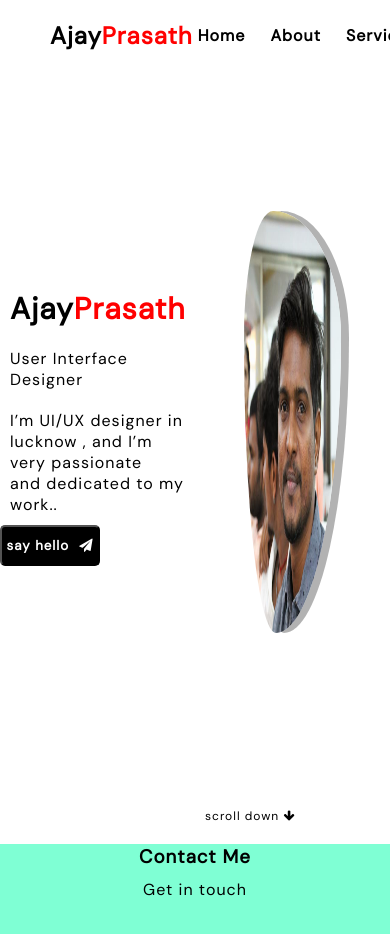
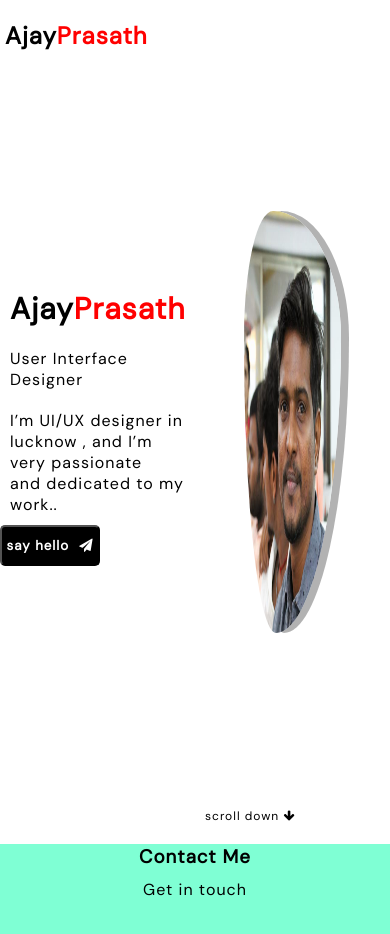
Before and after one commit to ajayprasathwork/myportfolio, a React (Create React App) app: page / in a window 390 px wide. Shown: the top 934 px of the page. Built offline with nearby package versions, Linux system fonts and the light colour scheme.

Commit message:
contact ui

```diff
--- a/src/component/nav/nav.css
+++ b/src/component/nav/nav.css
@@ -22,3 +22,13 @@
     color: black;
     font-weight: bold;
 }
+
+@media screen and (max-width: 600px) {
+    .navitems{
+        display: none;
+    }
+    .nav{
+    padding-left: 5px;
+    padding-right: 5px;
+    }
+}
```
